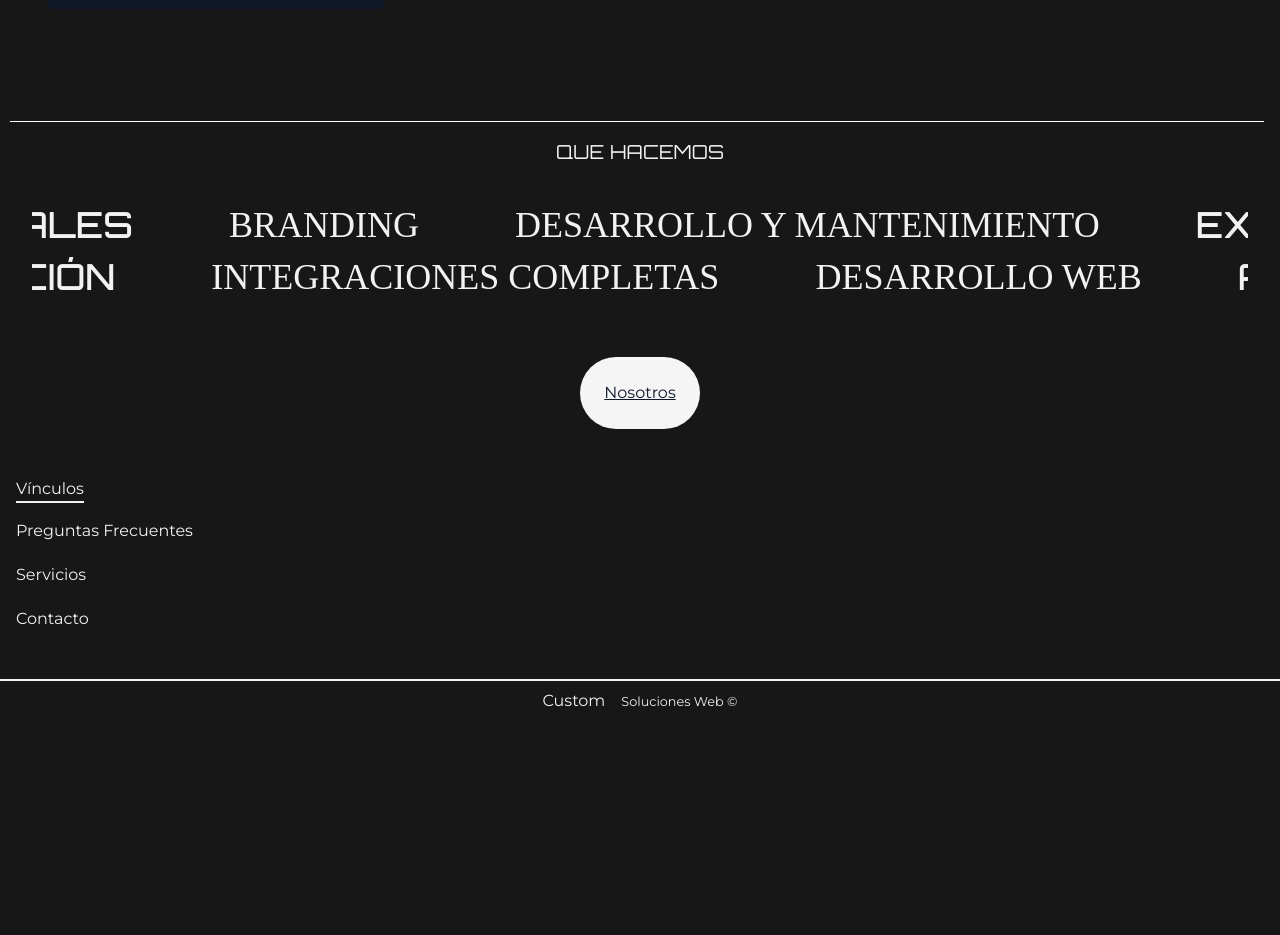
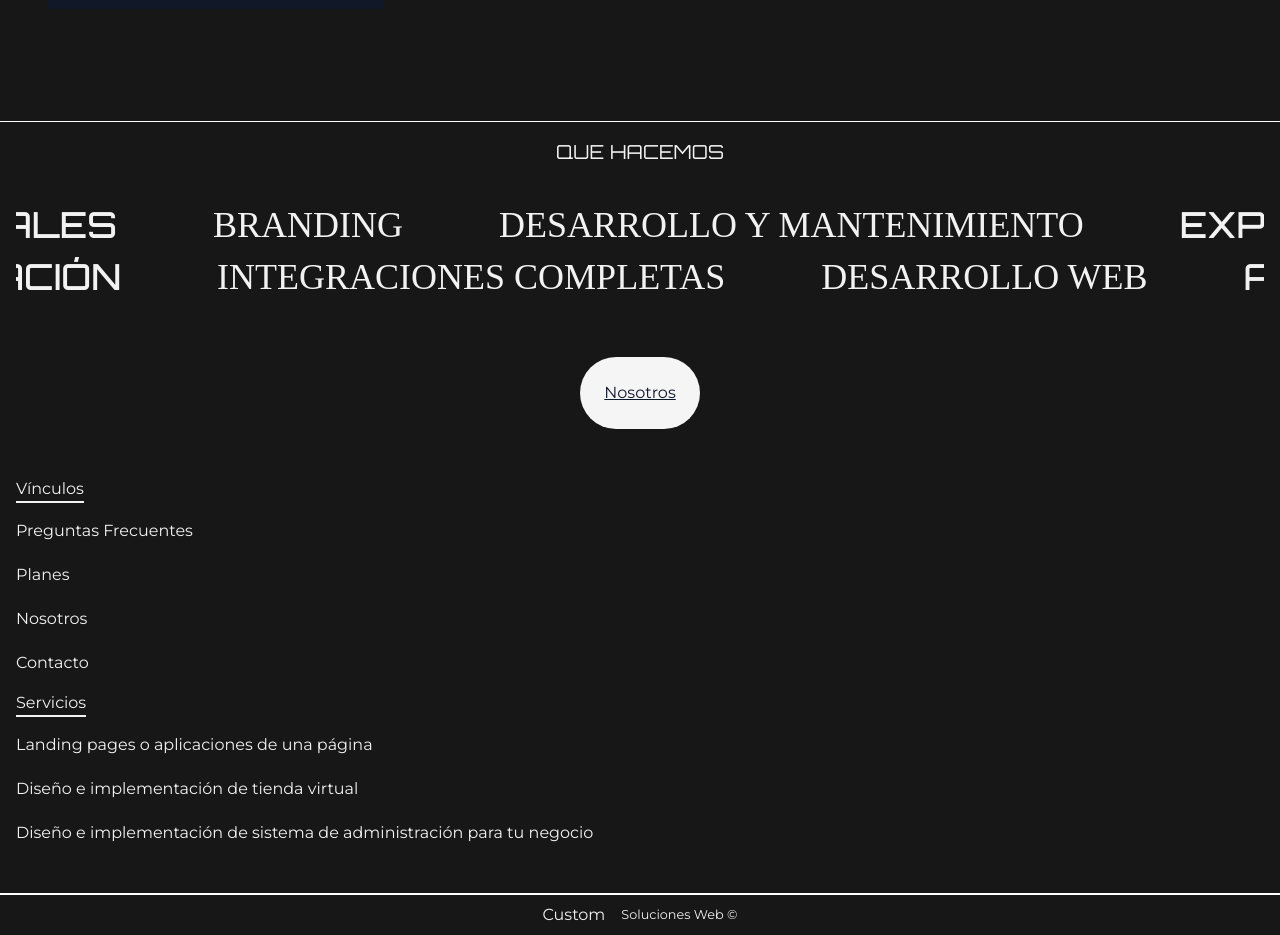
Before and after one commit to est3banst/custom, a React (Vite) app: page / in a window 1280 px wide. Shown: the part 1860-2795 px from the top of the page. Before the commit the page ends 2581 px from the top, so only its background shows below. Built offline with nearby package versions, Linux system fonts and the light colour scheme; a web font is replaced by a local one.

Commit message:
d nav m link

```diff
--- a/src/components/About.jsx
+++ b/src/components/About.jsx
@@ -18,7 +18,7 @@ const About = () => {
             }`}></div>
 
 
-            <div className='text-xl p-4 flex flex-col gap-3 mb-4'>
+            <div className='text-xl py-4 flex flex-col gap-3 mb-4'>
             <h2 className='heading-about uppercase'>Que hacemos</h2>
 
             <MarqueeComp />
--- a/src/components/Footer.jsx
+++ b/src/components/Footer.jsx
@@ -1,7 +1,14 @@
 import React from 'react'
 import { Link } from 'react-router-dom'
+import { useInView } from 'react-intersection-observer';
+import { useState } from 'react';
 
 const Footer = () => {
+  const [ currentPage, setCurrentPage ] = useState('');
+  const { ref, inView } = useInView({
+    threshold: 0.1
+  })
+
   const currentRoute = window.location.href;
 
   return (
@@ -10,11 +17,28 @@ const Footer = () => {
       <h2 className='border-b-2 w-max' >Vínculos</h2>
       <div className='flex flex-col gap-5'>
       <Link to='/faq'>Preguntas Frecuentes </Link>
-      <Link >Servicios</Link>
+      <Link to="/">Planes</Link>
+      <Link to="/nosotros">Nosotros</Link>
       <Link>Contacto</Link>
       </div>
+      <h2 className='border-b-2 w-max'>Servicios</h2>
+      <div className='flex flex-col gap-5'>
+        <Link to="/services/spa-service">
+        Landing pages o aplicaciones de una página
+        </Link>
+        <Link to="/services/ecommerce">Diseño e implementación de tienda virtual
+        </Link>
+        <Link to="/services/cms">
+        Diseño e implementación de sistema de administración para tu negocio
+        </Link>
+      </div>
     </div>
-    <section className='flex gap-4 items-center justify-center border-t-2 py-2'>
+    <div ref={ref} className={`load-bord transition-all duration-[320ms]
+            ${
+                inView ? 'startAnim' :
+                ''
+            }`}></div>
+    <section className='flex gap-4 items-center justify-center py-2'>
       <span>Custom</span>
       <small>Soluciones Web &copy;</small>
     </section>
--- a/src/components/Menu.jsx
+++ b/src/components/Menu.jsx
@@ -1,7 +1,9 @@
 import React from 'react'
 import '../assets/Menu.css'
+import { Link } from 'react-router-dom'
 
 const Menu = () => {
+    const year = new Date();
   return (
     <div className='flex md:hidden'>
         <nav role="navigation">
@@ -17,33 +19,44 @@ const Menu = () => {
     <ul id="menu">
 
       <li>
-        <a href="#">
-          <label htmlFor="menuCheckbox" onClick="this.parentNode.click();">Inicio</label>
-        </a>
+        <Link to="/">
+          <label htmlFor="menuCheckbox">Inicio</label>
+        </Link>
       </li>
       <li>
-        <a href="#about">
-          <label htmlFor="menuCheckbox" onClick="this.parentNode.click();">Nosotros</label>
-        </a>
+        <Link to="/nosotros">
+          <label htmlFor="menuCheckbox">Nosotros</label>
+        </Link>
       </li>
 
       <li>
-      <a>
+      <Link to="/">
       <label htmlFor="menuCheckbox">Servicios</label>
-        </a>
-
+      </Link>
         </li>
         <li>
-      <a>
+      <Link to="/">
+      <label htmlFor="menuCheckbox">Planes</label>
+      </Link>
+        </li>
+        <li>
+      <Link to="/">
       <label htmlFor="menuCheckbox">Contacto</label>
-        </a>
+        </Link>
 
         </li>
 
+        <section className='my-12 relative flex gap-1 flex-col w-full'>
+    <p className='border-b border-slate-50 w-max'>Custom &copy; {year.getFullYear()}</p>
+    <small>Soluciones web </small>
+</section>
+    </ul>
 
-    </ul>
   </div>
+
 </nav>
+
+
         </div>
   )
 }
--- a/src/components/Nav.jsx
+++ b/src/components/Nav.jsx
@@ -9,7 +9,8 @@ const Nav = () => {
        <div className='flex justify-between w-full items-center'>
         <section className='absolute top-0'>
        <Link to='/'>
-        <img src="clog.png"
+        <img
+        src="/clog.png"
         className='relative h-[95px]' alt="Custom logo" />
        </Link>
            <Menu  />
@@ -18,17 +19,18 @@ const Nav = () => {
         <div className='hidden md:block w-full'>
         <nav className='hidden md:flex md:w-full'>
                <ul className='flex w-full justify-end gap-3 p-2'>
-                  <a href="">
+                  <Link to="/">
                      <li className='border-nav'>Servicios</li>
-                    </a>
-                   <a href="">
+                    </Link>
+                  <Link to="/services">
                    <li className='border-nav'>Nosotros</li>
 
-                   </a>
-                   <a href="">
-                   <li className='border-nav'>Contacto</li>
+                   </Link>
+                   <Link to="/contact">
+                       <li className='border-nav'>Contacto</li>
+                   </Link>
 
-                   </a>
+
                </ul>
            </nav>
         </div>
--- a/src/components/Services.jsx
+++ b/src/components/Services.jsx
@@ -57,7 +57,7 @@ const services = [
     value: "Diseños atractivos y funcionales",
     valuetwo: "Enfoque en resultados",
     valuet: "Rápidos y adaptables",
-    link: "/spa-service"
+    link: "/services/spa-service"
   },
   {
     name: "Diseño e implementación de tienda virtual",
@@ -66,7 +66,7 @@ const services = [
     value: "Integración completa",
     valuetwo: "Optimizadas para ventas",
     valuet: "Tiendas personalizadas y escalables",
-    link: "/ecommerce"
+    link: "/services/ecommerce"
   },
   {
     name: "Diseño e implementación de sistemas de administración",
@@ -75,7 +75,7 @@ const services = [
     value: "Integración completa",
     valuetwo: "Funcionalidades personalizadas",
     valuet: "Diseños personalizados",
-    link: "/sistemas-admin"
+    link: "/services/cms"
   },
   {
     name: "Soporte técnico especializado en la web",
@@ -83,6 +83,6 @@ const services = [
     value: "Respuesta inmediata",
     valuetwo: "Asesoría y optimización",
     valuet: "Soporte técnico integral",
-    link: "/tech-support"
+    link: "/services/support-service"
   },
 ];
--- a/src/components/landing/Landings.jsx
+++ b/src/components/landing/Landings.jsx
@@ -31,7 +31,7 @@ const Landings = () => {
         {values.map((value, index) => (
           <div
             key={index}
-            className="sticky w-full max-w-2xl px-6 py-8 mt-5 mx-auto space-y-4 border rounded-2xl bg-[#171717]"
+            className="sticky cust-shadow-box w-full max-w-2xl px-6 py-8 mt-5 mx-auto space-y-4 border rounded-2xl bg-[#171717]"
             style={{ top: `calc(5rem * ${index + 1})`,
                     zIndex: `calc(5 + ${index + 1})` }}
           >
--- a/src/components/landing/Section.jsx
+++ b/src/components/landing/Section.jsx
@@ -3,8 +3,15 @@ import React from 'react'
 const Section = () => {
   return (
     <div className='relative px-4 items-center flex flex-col w-full pt-24'>
-        <h2 className='text-xl md:text-2xl'>¿Por qué tu negocio necesita un sitio web?</h2>
-        <p className='p-6'>
+        <section className='flex gap-2 uppercase'>
+        <h2 className='text-xl md:text-2xl'>¿Por qué tu negocio necesita un
+            <b className='text-xl md:text-2xl px-1 text-[#a78bfa]'>
+            sitio web
+            </b>
+            ?
+            </h2>
+        </section>
+        <p className='p-5'>
         En la era digital, no tener un sitio web es como no existir para miles de clientes potenciales.
         ¿Realmente quieres perder oportunidades solo porque tu negocio no está en línea?
         </p>
--- a/src/index.css
+++ b/src/index.css
@@ -30,6 +30,11 @@ body {
 .font-st {
   font-family: 'Orbitron', serif;
   font-weight: 500;
+}
+.cust-shadow-box {
+  -webkit-box-shadow: 3px 5px 7px 4px rgba(167,139,250,1);
+  -moz-box-shadow: 3px 5px 7px 4px rgba(167,139,250,1);
+  box-shadow: 30px 5px 60px -7px rgba(167,139,250,1);
 }
 
 .cust-background {
@@ -121,7 +126,6 @@ body {
 .load-bord {
   width: 0;
   height: 1.5px;
-  margin-left: 10px;
   background-color: white;
   opacity: 0;
   transition: width 800ms ease-in, opacity 300ms ease-in;
@@ -141,6 +145,8 @@ body {
   gap: 6rem;
   padding-left: 6rem;
   width: max-content;
+}
+.marquee-content {
   animation: marquee-move-text var(--speed, 18s) linear infinite var(
       --direction,
       forwards
@@ -148,7 +154,7 @@ body {
 }
 .marquee-second-content {
 
-  animation: marquee-move-text var(--speed, 25s) linear infinite var(
+  animation: marquee-move-text var(--speed, 26s) linear infinite var(
       --direction,
       forwards
     );
@@ -190,7 +196,7 @@ body {
     opacity: .8;
   }
   100% {
-    width: 98%;
+    width: 100%;
     opacity: 1;
   }
 }
--- a/src/main.jsx
+++ b/src/main.jsx
@@ -15,7 +15,7 @@ createRoot(document.getElementById('root')).render(
         <Route path="/" element={<App />} />
         <Route path="/nosotros" element={<Nosotros />} />
         <Route path="/faq" element={<Faq />} />
-        <Route path="/spa-service" element={<Layout />}/>
+        <Route path="/services/spa-service" element={<Layout />}/>
       </Routes>
     </BrowserRouter>
   </StrictMode>
```
